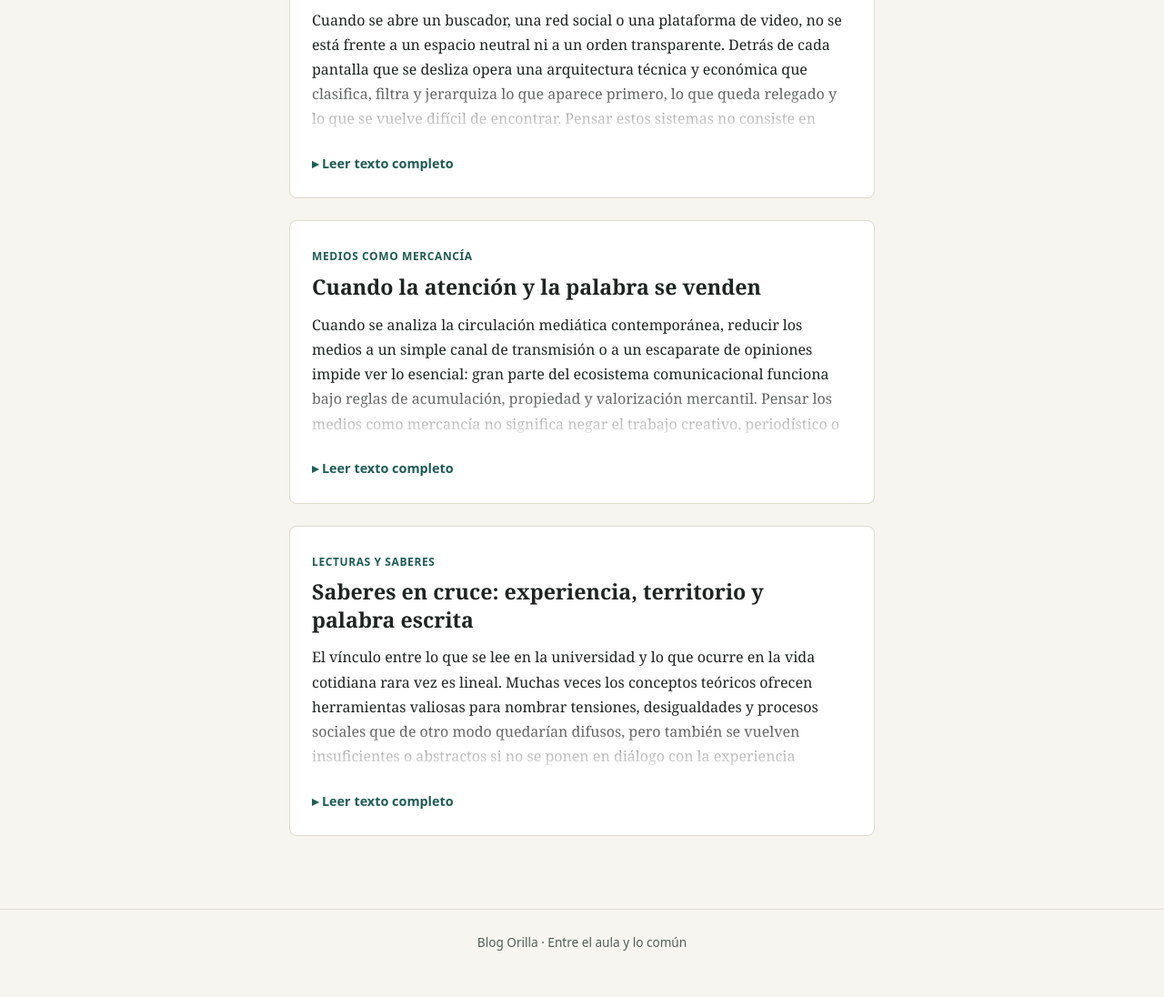
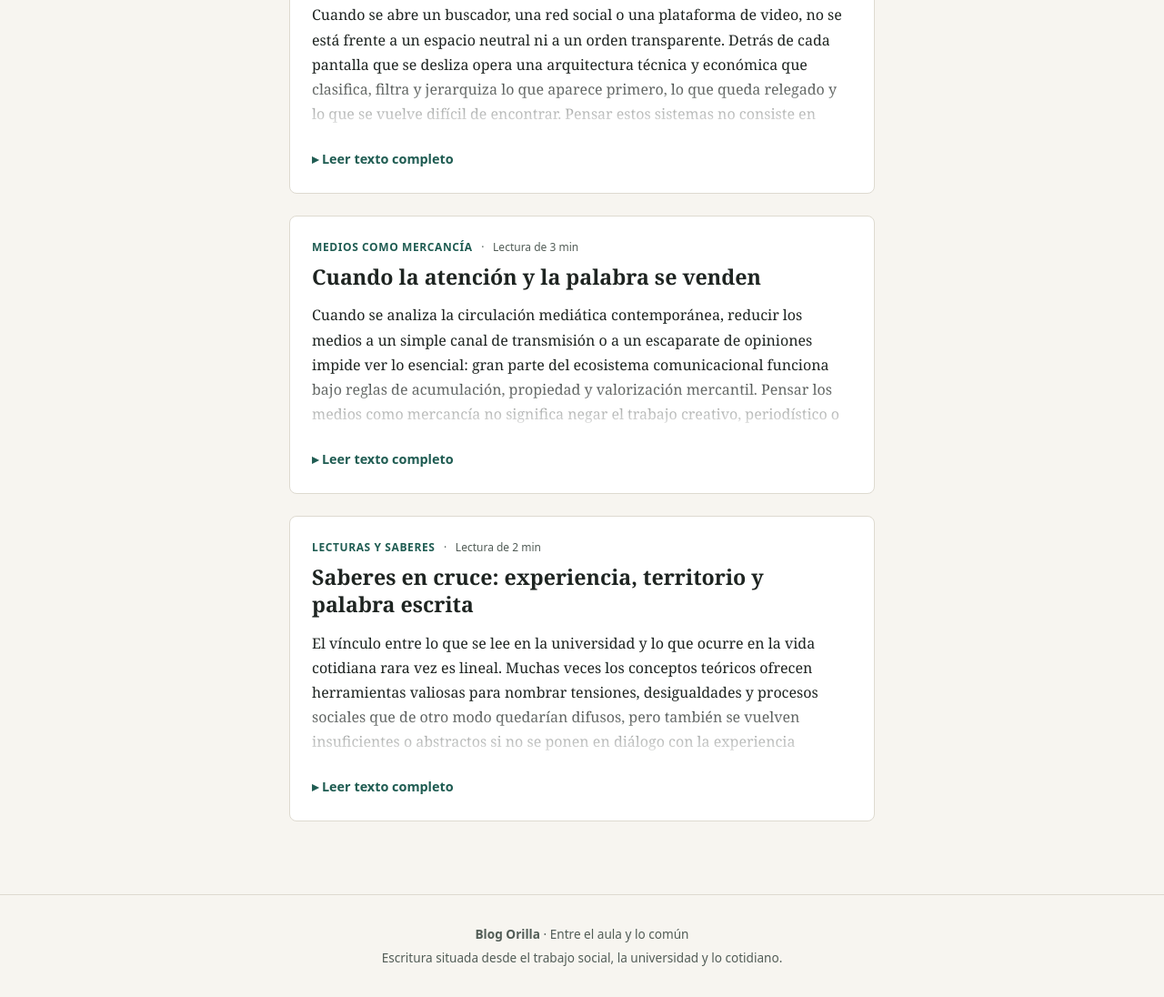
Before and after one commit to Revistaorilla/Blog-RevistaOrilla, a plain HTML site: page index.html in a window 1280 px wide. Shown: the part 402-1498 px from the top of the page at 91% size. Before the commit the page ends 1473 px from the top, so only its background shows below. Drawn offline with Linux system fonts and the light colour scheme.

Commit message:
Update index.html

```diff
--- a/index.html
+++ b/index.html
@@ -101,9 +101,17 @@
       scroll-margin-top: 1.5rem;
     }
 
-    .seccion-tag {
+    .meta-entrada {
+      display: flex;
+      flex-wrap: wrap;
+      gap: 0.6rem;
+      align-items: center;
       font-family: system-ui, -apple-system, sans-serif;
       font-size: 0.75rem;
+      color: var(--texto-suave);
+    }
+
+    .seccion-tag {
       font-weight: 600;
       text-transform: uppercase;
       letter-spacing: 0.05em;
@@ -111,7 +119,7 @@
     }
 
     .entrada h2 {
-      margin: 0.35rem 0 0.85rem;
+      margin: 0.4rem 0 0.9rem;
       font-size: 1.45rem;
       line-height: 1.3;
     }
@@ -151,6 +159,15 @@
       margin-top: 0;
     }
 
+    .cierre-nota {
+      margin-top: 1.1rem;
+      padding-top: 0.85rem;
+      border-top: 1px solid var(--borde);
+      font-style: italic;
+      color: var(--texto-suave);
+      font-size: 0.96rem;
+    }
+
     .btn-leer {
       margin-top: 0.65rem;
       background: none;
@@ -172,11 +189,16 @@
 
     footer {
       border-top: 1px solid var(--borde);
-      padding: 1.5rem 1.25rem;
+      padding: 1.75rem 1.25rem;
       text-align: center;
       font-family: system-ui, -apple-system, sans-serif;
       font-size: 0.85rem;
       color: var(--texto-suave);
+      line-height: 1.6;
+    }
+
+    footer p {
+      margin: 0.25rem 0;
     }
   </style>
 </head>
@@ -199,7 +221,11 @@
   <main>
     <div class="contenedor" id="lista-entradas">
       <article class="entrada" id="nota-algoritmos" data-seccion="algoritmos">
-        <span class="seccion-tag">Algoritmos</span>
+        <div class="meta-entrada">
+          <span class="seccion-tag">Algoritmos</span>
+          <span>·</span>
+          <span>Lectura de 3 min</span>
+        </div>
         <h2>Qué ordena lo que vemos cada día: algoritmos, visibilidad y disputa del sentido</h2>
         <div class="cuerpo-nota">
           <p>Cuando se abre un buscador, una red social o una plataforma de video, no se está frente a un espacio neutral ni a un orden transparente. Detrás de cada pantalla que se desliza opera una arquitectura técnica y económica que clasifica, filtra y jerarquiza lo que aparece primero, lo que queda relegado y lo que se vuelve difícil de encontrar. Pensar estos sistemas no consiste en tratarlos como cajas mágicas ni como simples herramientas de cálculo: implica analizar qué criterios definen la relevancia y cómo esa selección atraviesa la vida cotidiana, la opinión pública y los vínculos sociales.</p>
@@ -207,29 +233,40 @@
           <p>Ese mecanismo acelera y organiza fenómenos conocidos en la teoría de la comunicación y la psicología social, como el sesgo de confirmación y las cámaras de eco. Cuando el sistema devuelve con mayor frecuencia contenidos afines a lo que ya generó respuesta, se refuerza la sensación de que el propio punto de vista es mayoritario o evidente, al tiempo que se reduce el cruce con perspectivas distintas o matices que incomodan. La polarización no nace únicamente de las personas que discuten; también se ve empujada por arquitecturas que premian la reacción rápida, la certeza cerrada o la indignación frente a lo que exige contexto y pausa.</p>
           <p>A la vez, la lógica de visibilidad introduce una asimetría marcada entre lo que circula con fuerza y lo que resulta socialmente relevante. Que un tema sature un muro o una tendencia no significa que exprese un consenso real ni que aborde un problema con rigor. Al contrario, los formatos breves y de alto impacto emocional suelen imponerse sobre análisis más complejos, tendiendo a simplificar procesos históricos, económicos o colectivos y a desplazar la discusión hacia respuestas inmediatas o culpas individualizadas. Diversos pensadores e investigadores han señalado desde distintos ángulos que la opacidad de estos sistemas y el peso de sus criterios comerciales convierten a las plataformas en actores centrales en la distribución del sentido y del poder simbólico.</p>
           <p>Sin embargo, tampoco resulta riguroso caer en el determinismo tecnológico ni asumir que la dinámica digital anula por completo la agencia social. Los sistemas algorítmicos leen señales registrables, pero dejan afuera todo aquello que ocurre en la experiencia concreta: el trabajo territorial, la conversación cara a cara, la memoria compartida, el recorrido de una lectura lenta o las tensiones sociales que no se miden en clics. Reconocer que el orden de la pantalla está filtrado y responde a intereses concretos permite tomar distancia, contrastar fuentes, buscar espacios de lectura menos condicionados por la inmediatez y sostener una mirada crítica sobre lo que se presenta como dado.</p>
+          <p class="cierre-nota">Queda abierta la pregunta sobre qué debates se vuelven visibles y cuáles quedan silenciados cuando la conversación pública pasa por el filtro de la retención.</p>
         </div>
         <button type="button" class="btn-leer" aria-expanded="false">▸ Leer texto completo</button>
       </article>
 
       <article class="entrada" id="nota-mercancia" data-seccion="mercancia">
-        <span class="seccion-tag">Medios como mercancía</span>
+        <div class="meta-entrada">
+          <span class="seccion-tag">Medios como mercancía</span>
+          <span>·</span>
+          <span>Lectura de 3 min</span>
+        </div>
         <h2>Cuando la atención y la palabra se venden</h2>
         <div class="cuerpo-nota">
           <p>Cuando se analiza la circulación mediática contemporánea, reducir los medios a un simple canal de transmisión o a un escaparate de opiniones impide ver lo esencial: gran parte del ecosistema comunicacional funciona bajo reglas de acumulación, propiedad y valorización mercantil. Pensar los medios como mercancía no significa negar el trabajo creativo, periodístico o cultural que ocurre dentro de ellos, sino situar esos procesos dentro de estructuras económicas e institucionales que condicionan qué se produce, qué se estandariza, qué se silencia y qué se vuelve rentable.</p>
           <p>En la tradición crítica de la economía política de la comunicación y de los estudios culturales, la relación entre medios y mercado nunca fue tratada como un dato menor. Diversos pensadores e investigadores han mostrado cómo la concentración de la propiedad, la lógica de la industria cultural o la mercantilización de las audiencias inciden sobre los formatos, los tiempos de elaboración y los marcos interpretativos que predominan, ya sea en la venta de productos culturales, en los grandes grupos mediáticos o en la intermediación de datos y publicidad en las plataformas actuales.</p>
           <p>Un rasgo clave de este proceso es la conversión de la atención y de los hábitos cotidianos en valor. En el escenario digital, el usuario no solo consume contenidos: su tiempo en pantalla, sus búsquedas, sus vínculos y sus reacciones alimentan modelos de negocio orientados a la segmentación, la predicción y la captura publicitaria. Cuando la circulación simbólica queda subordinada a la rentabilidad y a la velocidad de rotación, las problemáticas sociales densas —desigualdad, precarización, políticas públicas, conflictividad territorial, memoria histórica— corren el riesgo de ser comprimidas en piezas breves, espectaculares o descontextualizadas.</p>
           <p>Desde una mirada universitaria y comprometida con lo social, esa tensión no se agota en la crítica abstracta: se palpa en cómo se construyen sentidos comunes sobre quiénes merecen derechos, qué se naturaliza como problema individual y qué agendas quedan fuera del foco. Al mismo tiempo, la mercantilización no clausura por completo las disputas ni las prácticas críticas: existen medios comunitarios, espacios universitarios, producciones independientes y lecturas situadas que buscan disputar el sentido por fuera de la urgencia comercial.</p>
+          <p class="cierre-nota">Pensar cómo se produce y se distribuye la palabra es también una forma de cuidar los espacios donde lo colectivo todavía puede nombrarse sin apuro.</p>
         </div>
         <button type="button" class="btn-leer" aria-expanded="false">▸ Leer texto completo</button>
       </article>
 
       <article class="entrada" id="nota-saberes" data-seccion="saberes">
-        <span class="seccion-tag">Lecturas y saberes</span>
+        <div class="meta-entrada">
+          <span class="seccion-tag">Lecturas y saberes</span>
+          <span>·</span>
+          <span>Lectura de 2 min</span>
+        </div>
         <h2>Saberes en cruce: experiencia, territorio y palabra escrita</h2>
         <div class="cuerpo-nota">
           <p>El vínculo entre lo que se lee en la universidad y lo que ocurre en la vida cotidiana rara vez es lineal. Muchas veces los conceptos teóricos ofrecen herramientas valiosas para nombrar tensiones, desigualdades y procesos sociales que de otro modo quedarían difusos, pero también se vuelven insuficientes o abstractos si no se ponen en diálogo con la experiencia concreta. Pensar los saberes desde ese cruce implica evitar tanto el academicismo encerrado en sí mismo como el rechazo apresurado de toda elaboración conceptual.</p>
           <p>En los recorridos formativos y en la intervención social cotidiana se hace visible que el conocimiento no se produce en un único lugar ni bajo un solo formato. Junto con los textos académicos, las discusiones de cátedra y los marcos teóricos, existen saberes construidos en el territorio, en los vínculos, en las prácticas colectivas y en la memoria de quienes transitan situaciones complejas cada día. Reconocer esa pluralidad no diluye el rigor: por el contrario, exige mayor honestidad intelectual para revisar qué lecturas iluminan un problema y cuáles necesitan ser repensadas frente a la realidad.</p>
           <p>La escritura ocupa en este recorrido un lugar particular. Escribir sobre lo leído y lo vivido obliga a ordenar ideas, a precisar términos y a sostener argumentos sin depender de la consigna rápida ni de la inmediatez del comentario. Cuando se escribe desde una posición situada —universitaria, social y políticamente comprometida—, el texto no busca ofrecer respuestas cerradas, sino abrir preguntas que interpelen a lectores interesados en pensar a fondo lo que se da por sentado.</p>
+          <p class="cierre-nota">Leer y escribir desde lo vivido sostiene un puente necesario entre el rigor de las ideas y el pulso de lo cotidiano.</p>
         </div>
         <button type="button" class="btn-leer" aria-expanded="false">▸ Leer texto completo</button>
       </article>
@@ -238,7 +275,8 @@
 
   <footer>
     <div class="contenedor">
-      Blog Orilla · Entre el aula y lo común
+      <p><strong>Blog Orilla</strong> · Entre el aula y lo común</p>
+      <p>Escritura situada desde el trabajo social, la universidad y lo cotidiano.</p>
     </div>
   </footer>
 
```
